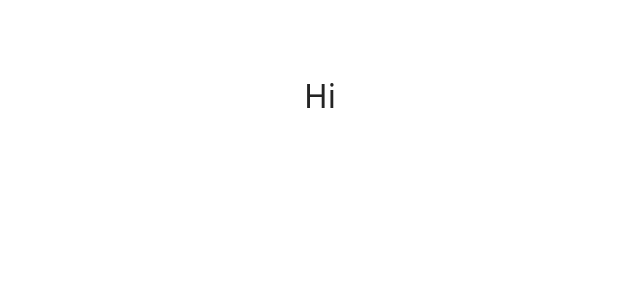
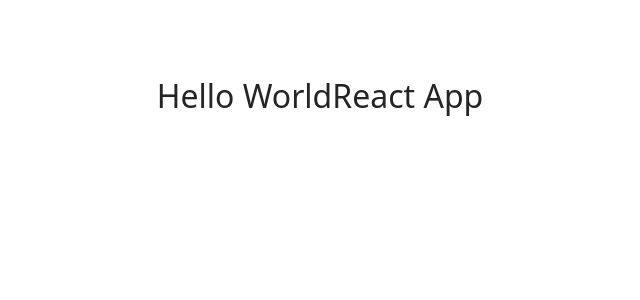
Before and after one commit to gurdittcancode/Learning-ReactJS, a React (Vite) app in the folder tutorial-video-app/: page / in a window 1280 px wide. Shown: the top 300 px of the page, without its empty margins (320-960 px from the left). Built offline with nearby package versions, Linux system fonts and the light colour scheme.

Commit message:
demo component

```diff
--- a/tutorial-video-app/src/App.jsx
+++ b/tutorial-video-app/src/App.jsx
@@ -1,10 +1,17 @@
 import "./App.css";
 
 function App() {
+
+  let name = "React App";
+  console.log("App");
+
     return (
-        <>
-            <div>Hi</div>
-        </>
+        <div className="App">
+          <div className={name}>
+            Hello World
+            {name}
+          </div>
+        </div>
     );
 }
 
```
Also changed, not shown: tutorial-video-app/notes.txt.
